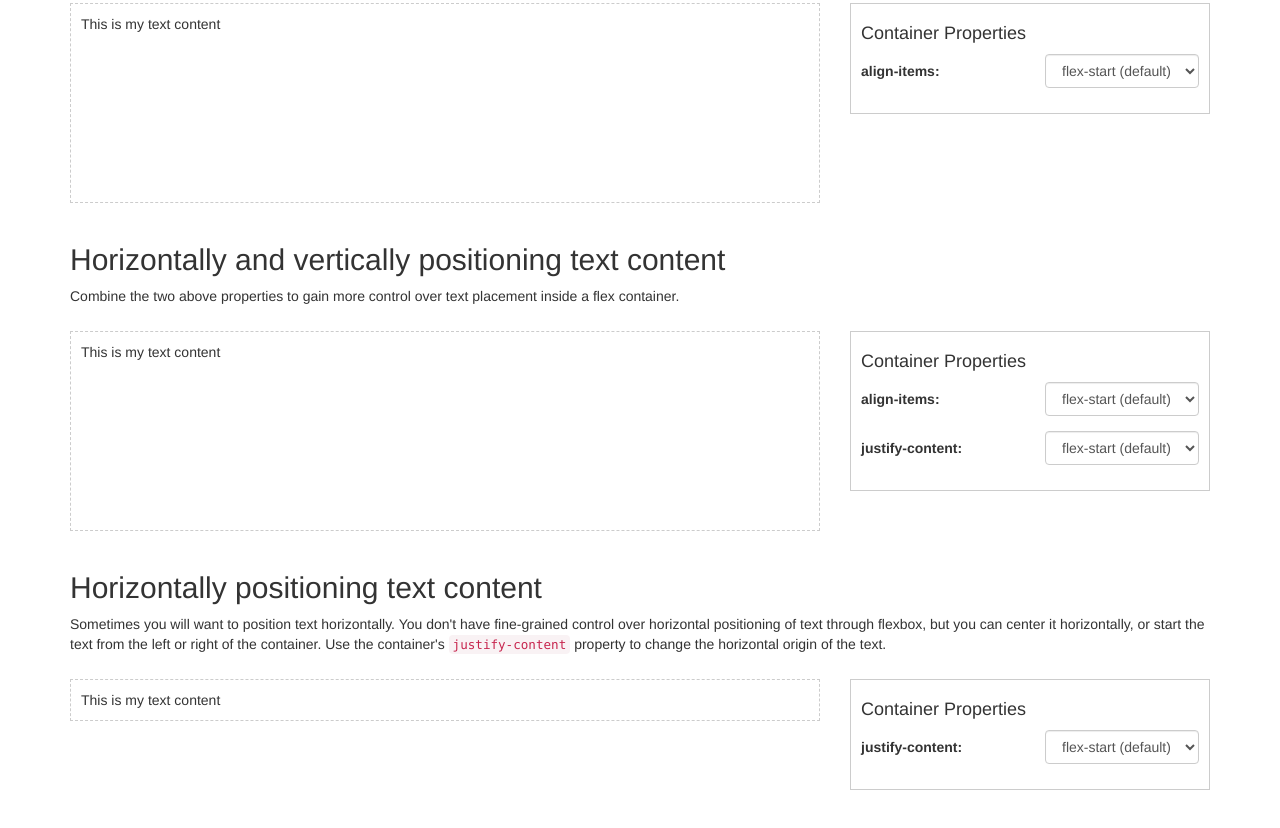
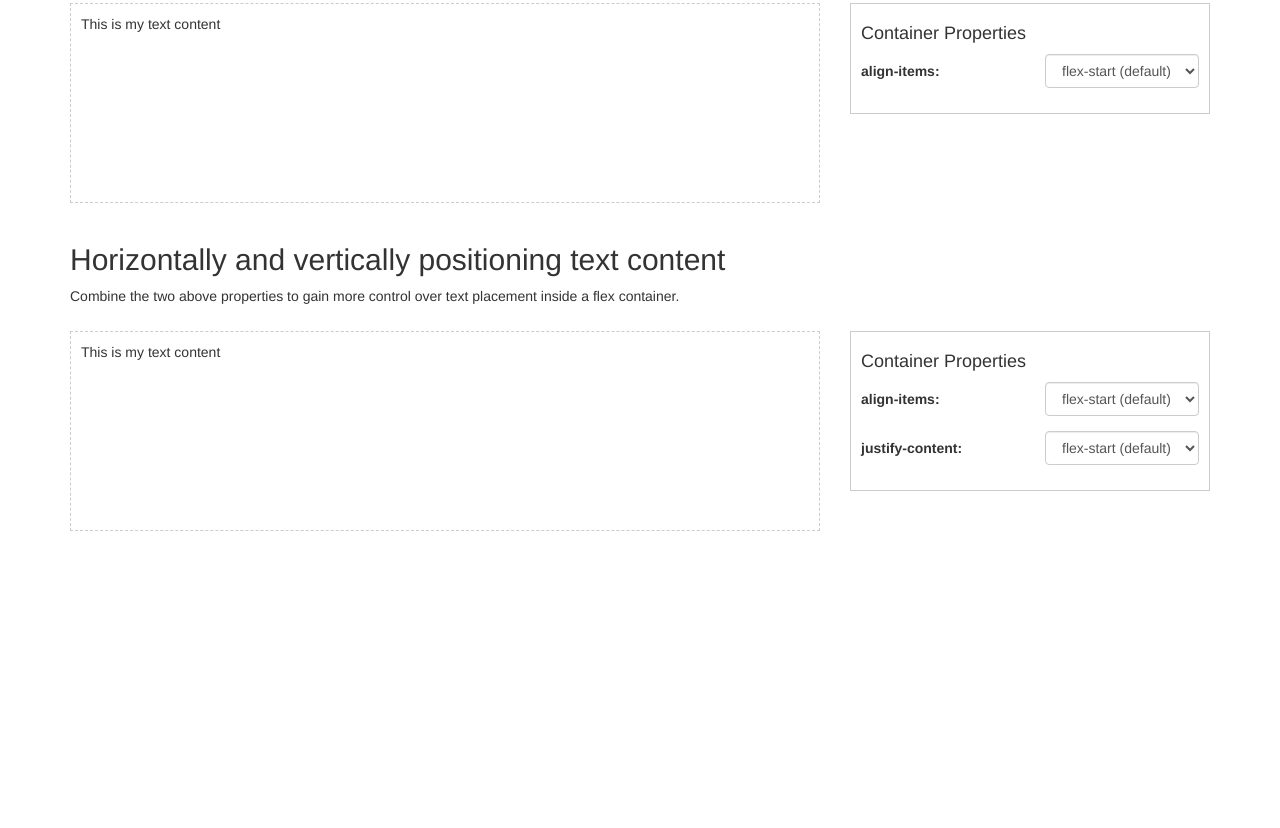
Before and after one commit to GA-FrontEnd-Projects/intro-to-flexbox, a plain HTML site: page index.html in a window 1280 px wide. Shown: the part 3920-4748 px from the top of the page. After the commit the page ends 4571 px from the top, so only its background shows below. Drawn offline with nearby package versions, Linux system fonts and the light colour scheme.

Commit message:
removing extra section

```diff
--- a/index.html
+++ b/index.html
@@ -706,38 +706,6 @@
 				</section>
 
 
-
-				<section>
-					<div class="row">
-						<div class="col-md-12">
-							<h2>Horizontally positioning text content</h2>
-							<p>Sometimes you will want to position text horizontally. You don't have fine-grained control over horizontal positioning of text through flexbox, but you can center it horizontally, or start the text from the left or right of the container. Use the container's <code>justify-content</code> property to change the horizontal origin of the text.</p>
-						</div>
-					</div>
-					<div class="row">
-						<div class="col-md-8">
-							<div class="flex-container" contenteditable="true">This is my text content</div>
-						</div>
-						<div class="col-md-4">
-							<div class="options-container form-horizontal">
-								<h4>Container Properties</h4>
-								<div class="form-group">
-									<label class="col-md-6">justify-content: </label>
-									<div class="col-md-6">
-										<select class="form-control" data-applies-to="container" data-property="justify-content">
-											<option value="flex-start">flex-start (default)</option>
-											<option value="flex-end">flex-end</option>
-											<option value="center">center</option>
-											<option value="space-between">space-between</option>
-											<option value="space-around">space-around</option>
-										</select>
-									</div>
-								</div>
-							</div>
-						</div>
-					</div>
-				</section>
-
 			</div>
 		</div>
 	</body>
```
